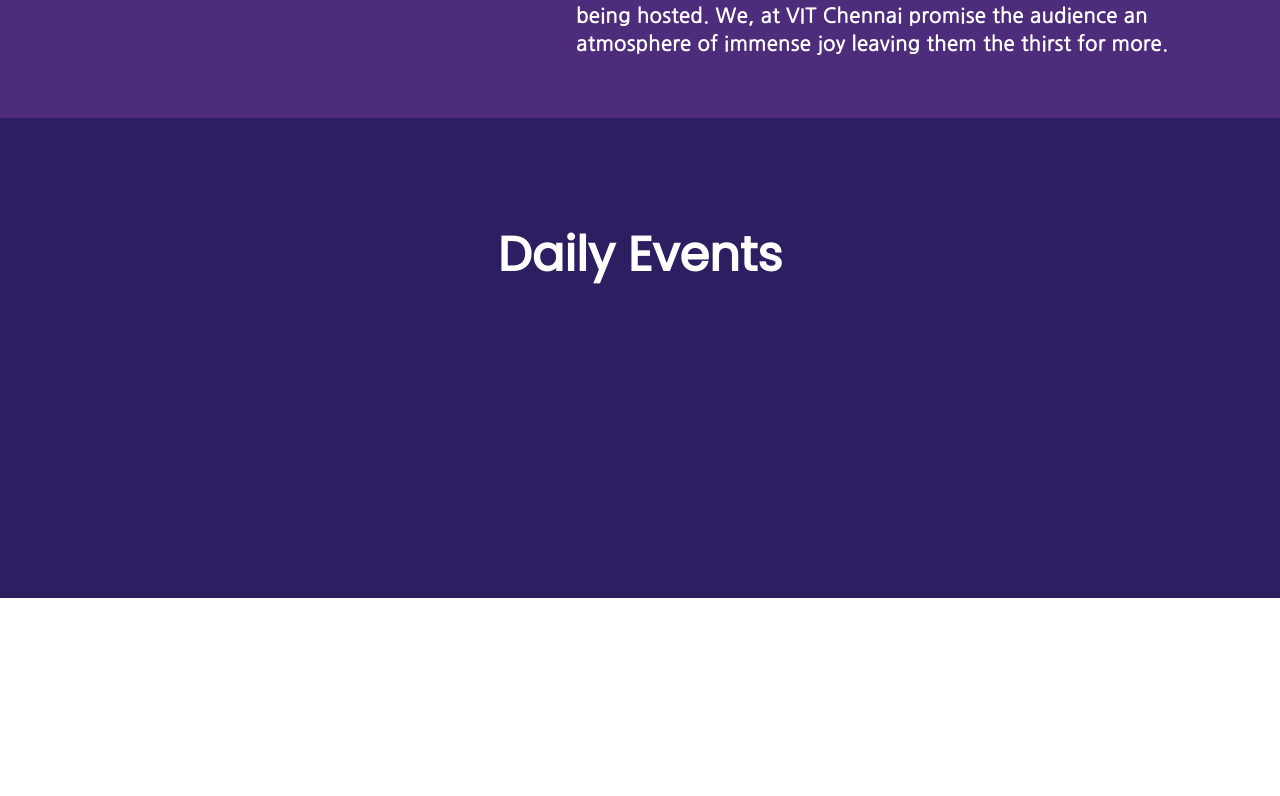
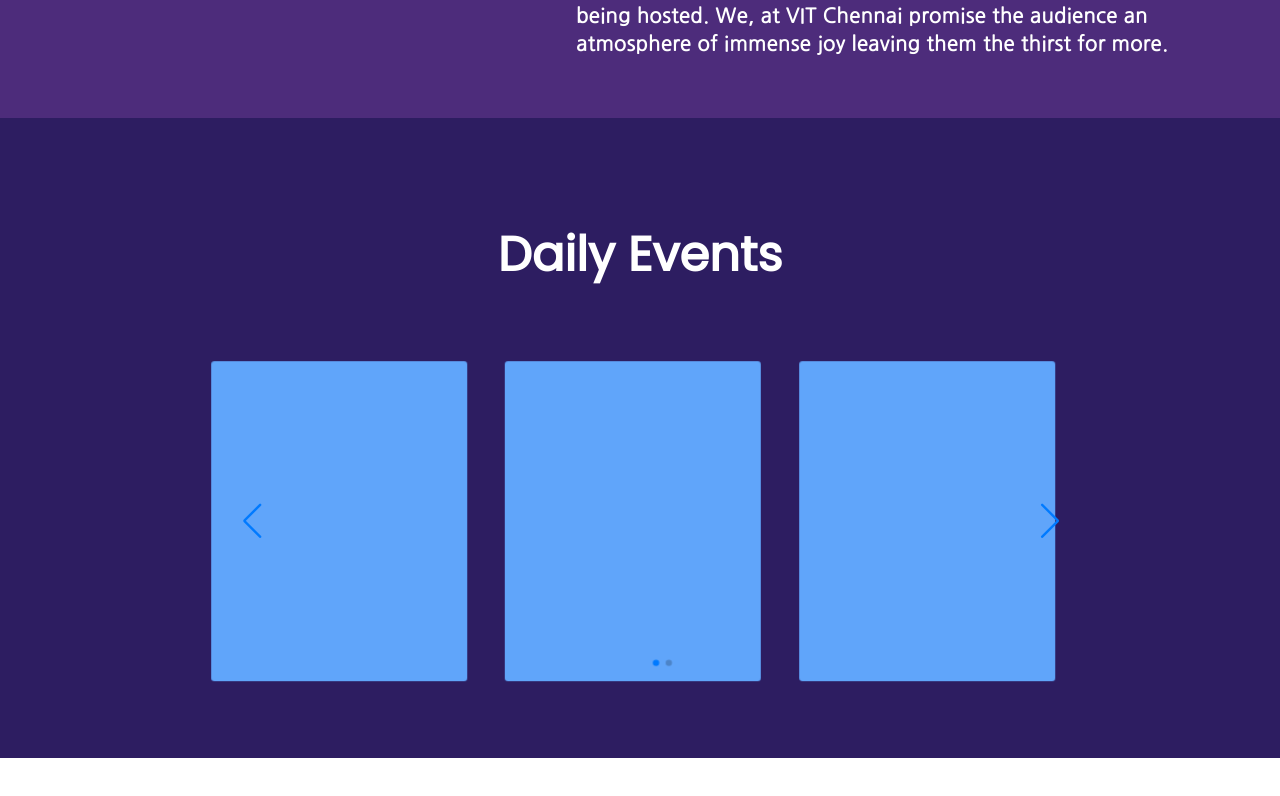
Before and after one commit to technovit22/TechnoVIT-Jaydeep, a Next.js app: page / in a window 1280 px wide. Shown: the part 1754-2550 px from the top of the page. Built offline with nearby package versions, Linux system fonts and the light colour scheme.

Commit message:
added dailyevents

```diff
--- /dev/null
+++ b/components/Card.jsx
@@ -0,0 +1,11 @@
+import { motion } from "framer-motion";
+
+const Card = () => {
+    return (
+        <div className="bg-blue-400 h-[25rem] rounded w-[20rem]">
+
+        </div>
+    )
+}
+
+export default Card
--- a/components/Dailyevents.jsx
+++ b/components/Dailyevents.jsx
@@ -1,4 +1,10 @@
 import { AnimatePresence, motion } from "framer-motion"
+import Card from "./Card"
+import { Swiper, SwiperSlide } from "swiper/react";
+import "swiper/css";
+import "swiper/css/pagination";
+import "swiper/css/navigation";
+import { Pagination, Navigation } from "swiper";
 
 const eventVariant = {
     hidden: {
@@ -9,20 +15,54 @@
         opacity: 1,
         scale: 0.8,
         transition: {
-            type: "spring",
-            delay: 0.3,
-        },
+            delay: 0.5,
+            when: 'beforeChildren',
+            staggerChildren: 0.2,
+        }
     },
+}
+
+const listVariant = {
+    hidden: {
+        scale: 0,
+        opacity: 0,
+    },
+    visible: {
+        scale: 1,
+        opacity: 1,
+    }
 }
 
 const Dailyevents = () => {
     return (
         <div>
-            <div className="theme">
+            <div className="theme3">
                 <AnimatePresence>
                     <motion.div variants={eventVariant} whileInView={"visible"} initial={"hidden"} className="h-screen w-screen font-poppins text-6xl text-center p-10">
-                        <motion.h1 className="font-bold text-white">Daily Events</motion.h1>
-                        {/* <motion.img src={`/envsus.png`} className="z-50 h-[12rem] m-auto mt-10" alt="" /> */}
+                        <motion.h1 variants={listVariant} className="font-bold text-white mb-10">Daily Events</motion.h1>
+                        {/* <div className="p-10 flex space-x-7"> */}
+                        <motion.div variants={listVariant} className="p-16 swiper-class">
+                            <Swiper
+                                slidesPerView={3}
+                                spaceBetween={30}
+                                slidesPerGroup={3}
+                                loop={true}
+                                loopFillGroupWithBlank={false}
+                                pagination={{
+                                    clickable: true,
+                                }}
+                                navigation={true}
+                                modules={[Pagination, Navigation]}
+                                className="mySwiper p-10 flex space-x-7"
+                            >
+                                <SwiperSlide><Card /></SwiperSlide>
+                                <SwiperSlide><Card /></SwiperSlide>
+                                <SwiperSlide><Card /></SwiperSlide>
+                                <SwiperSlide><Card /></SwiperSlide>
+                                <SwiperSlide><Card /></SwiperSlide>
+                            </Swiper>
+                        </motion.div>
+                        {/* </div> */}
                     </motion.div>
                 </AnimatePresence>
             </div>
--- a/package.json
+++ b/package.json
@@ -13,7 +13,8 @@
     "next": "12.3.0",
     "react": "18.2.0",
     "react-dom": "18.2.0",
-    "react-icons": "^4.4.0"
+    "react-icons": "^4.4.0",
+    "swiper": "^8.3.2"
   },
   "devDependencies": {
     "autoprefixer": "^10.4.8",
--- a/styles/globals.css
+++ b/styles/globals.css
@@ -31,6 +31,10 @@
   height: 30rem;
   background-color: #2d1d61;
 }
+.theme3 {
+  height: 40rem;
+  background-color: #2d1d61;
+}
 
 .theme1 {
   height: 37rem;
```
Also changed, not shown: 1 other file (tests, documents, lock files or other folders).
